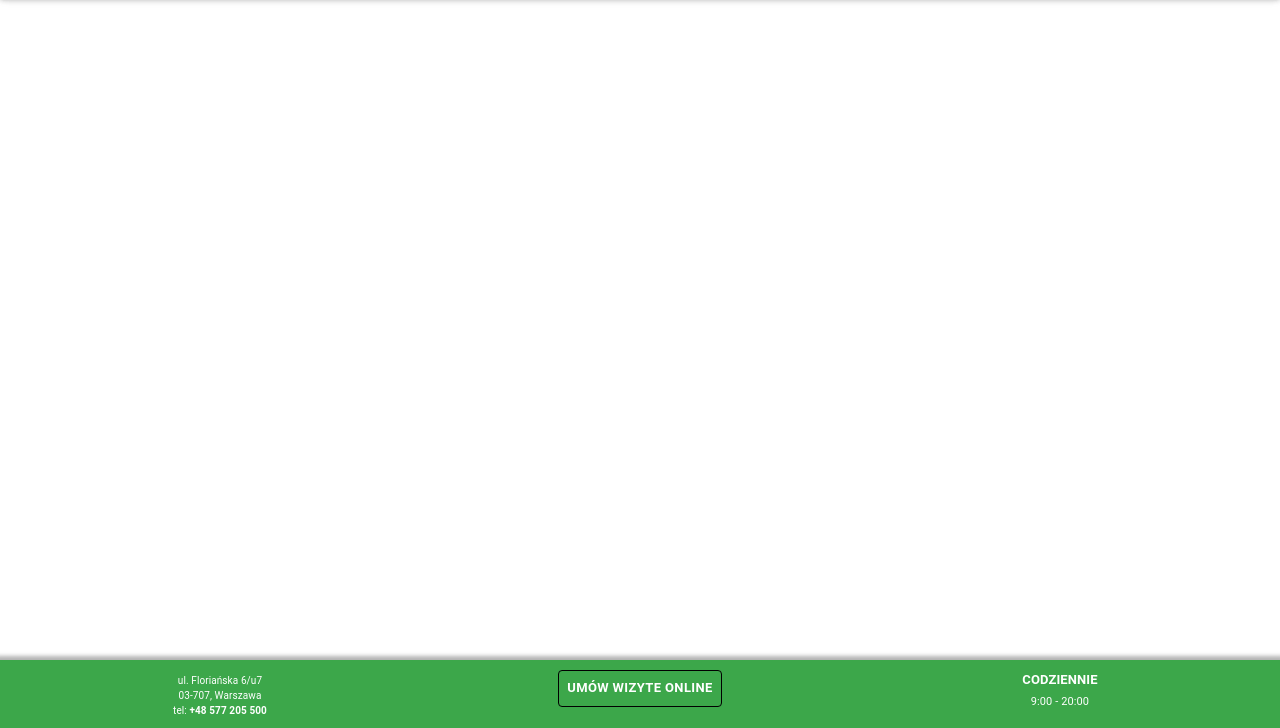
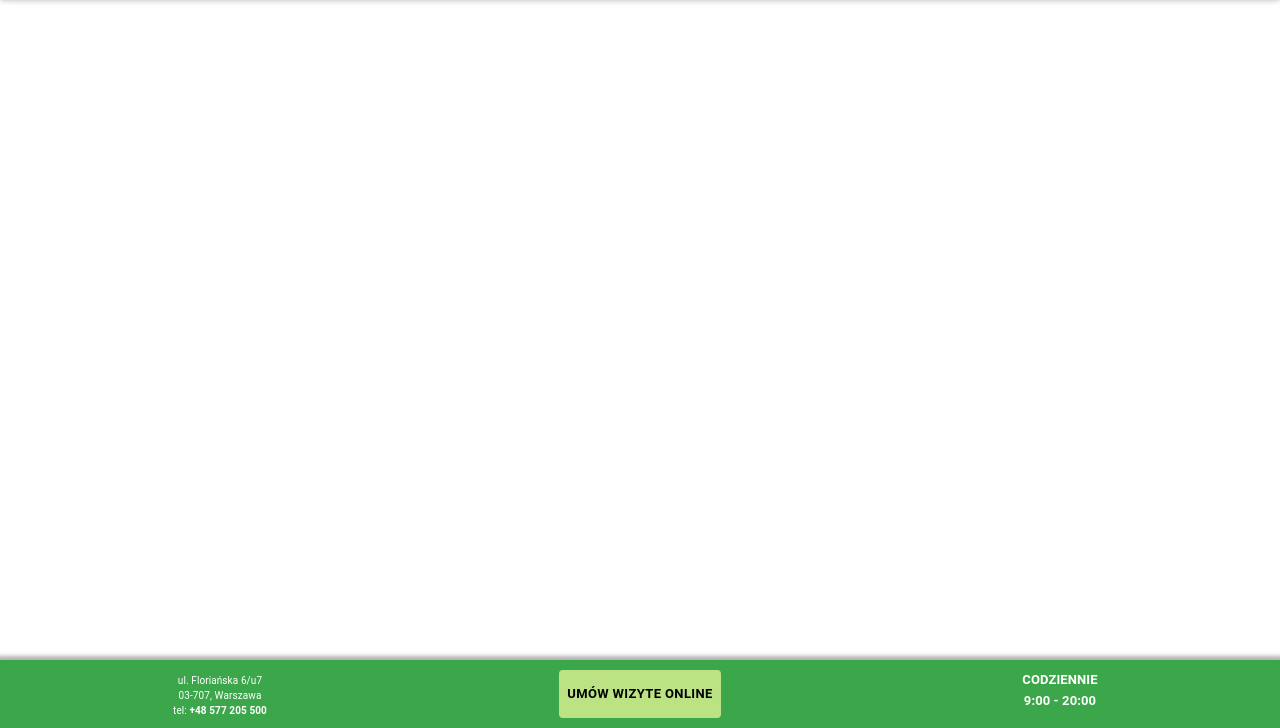
Before and after one commit to vomarchuk/kiwi-astro, an Astro site: page / in a window 1280 px wide. Shown: the part 72-800 px from the top of the page. Built offline with nearby package versions, Linux system fonts and the light colour scheme; Astro itself is replaced by a stand-in of ours.

Commit message:
separate the code into components

```diff
--- /dev/null
+++ b/src/components/Buttons/ButtonReservation.tsx
@@ -0,0 +1,16 @@
+import React from 'react'
+import styled from '@emotion/styled'
+import { theme } from '../../theme'
+import { Button } from '@mui/material'
+export const ButtonReservation = () => (
+  <ReservationButtonStyled>Umów wizyte online</ReservationButtonStyled>
+)
+
+const ReservationButtonStyled = styled(Button)`
+  height: 100%;
+  background-color: ${theme.accentColorLight};
+  color: black;
+
+  font-size: 13px;
+  font-weight: 600;
+`
--- a/src/components/Footer/Footer.tsx
+++ b/src/components/Footer/Footer.tsx
@@ -2,6 +2,7 @@ import { Button, Grid2, Typography } from '@mui/material'
 import React from 'react'
 import { theme } from '../../theme'
 import styled from '@emotion/styled'
+import { ButtonReservation } from '../Buttons/ButtonReservation'
 export const Footer = () => {
   return (
     <Grid2
@@ -31,23 +32,12 @@ export const Footer = () => {
         </Typography>
       </Grid2>
       <Grid2 size={4}>
-        <Button
-          sx={{
-            border: '1px solid black',
-            color: 'white',
-            fontSize: '13px',
-            fontWeight: '600',
-          }}
-        >
-          Umów wizyte online
-        </Button>
+        <ButtonReservation />
       </Grid2>
       <Grid2 size={4}>
         <Typography variant="h6" sx={{ fontSize: '13px', fontWeight: '600' }}>
           CODZIENNIE
-        </Typography>
-        <Typography sx={{ fontSize: '11px', mt: '3px' }}>
-          9:00 - 20:00
+          <br /> 9:00 - 20:00
         </Typography>
       </Grid2>
     </Grid2>
--- a/src/components/Sidebar/Sidebar.tsx
+++ b/src/components/Sidebar/Sidebar.tsx
@@ -7,21 +7,17 @@ import {
   Menu,
   MenuItem,
   AppBar,
-  List,
-  ListItem,
   IconButton,
   Typography,
   Toolbar,
   Box,
 } from '@mui/material'
 import MenuIcon from '@mui/icons-material/Menu'
-import FacebookIcon from '@mui/icons-material/Facebook'
-import InstagramIcon from '@mui/icons-material/Instagram'
-import { SOCIAL_LINKS } from '../../constants/SOCIAL_LINKS'
 import { LogoType } from '../LogoType/LogoType'
 import { theme } from '../../theme'
 import { PAGES } from '../../constants/PAGES'
 import { Link } from '@tanstack/react-router'
+import { SocialList } from '../SocialList/SocialList'
 const Sidebar = () => {
   const [anchorElNav, setAnchorElNav] = useState<null | HTMLElement>(null)
   const handleOpenNavMenu = (event: React.MouseEvent<HTMLElement>) =>
@@ -105,26 +101,7 @@ const Sidebar = () => {
               ))}
             </Box>
           </Box>
-          <List sx={{ display: 'flex', gap: '10%' }}>
-            <ListItem disablePadding>
-              <LinkIconStyled
-                target="_blank"
-                rel="nofollow"
-                to={SOCIAL_LINKS.FACEBOOK}
-              >
-                <FacebookIcon sx={{ fill: 'blue' }} />
-              </LinkIconStyled>
-            </ListItem>
-            <ListItem disablePadding>
-              <LinkIconStyled
-                target="_blank"
-                rel="nofollow"
-                to={SOCIAL_LINKS.INSTAGRAM}
-              >
-                <InstagramIcon sx={{ fill: 'orange' }} />
-              </LinkIconStyled>
-            </ListItem>
-          </List>
+          <SocialList />
         </Toolbar>
       </Container>
     </AppBar>
@@ -146,10 +123,3 @@ const LinkStyled = styled(Link)`
 const LinkMobileStyled = styled(Link)`
   text-decoration: none;
 `
-
-const LinkIconStyled = styled(Link)`
-  display: flex;
-  &:hover {
-    scale: 1.3;
-  }
-`
--- /dev/null
+++ b/src/components/SocialList/SocialList.tsx
@@ -0,0 +1,32 @@
+import { Link } from '@tanstack/react-router'
+import { SOCIAL_LINKS } from '../../constants/SOCIAL_LINKS'
+import styled from '@emotion/styled'
+import FacebookIcon from '@mui/icons-material/Facebook'
+import InstagramIcon from '@mui/icons-material/Instagram'
+import { List, ListItem } from '@mui/material'
+
+export const SocialList = () => (
+  <List sx={{ display: 'flex', gap: '10%' }}>
+    <ListItem disablePadding>
+      <LinkIconStyled target="_blank" rel="nofollow" to={SOCIAL_LINKS.FACEBOOK}>
+        <FacebookIcon sx={{ fill: 'blue' }} />
+      </LinkIconStyled>
+    </ListItem>
+    <ListItem disablePadding>
+      <LinkIconStyled
+        target="_blank"
+        rel="nofollow"
+        to={SOCIAL_LINKS.INSTAGRAM}
+      >
+        <InstagramIcon sx={{ fill: 'orange' }} />
+      </LinkIconStyled>
+    </ListItem>
+  </List>
+)
+
+const LinkIconStyled = styled(Link)`
+  display: flex;
+  &:hover {
+    scale: 1.3;
+  }
+`
--- a/src/theme/index.ts
+++ b/src/theme/index.ts
@@ -4,5 +4,6 @@ interface ITheme {
 
 export const theme: ITheme = {
   accentColor: 'rgb(60, 167, 74)',
+  accentColorLight: '#bbe383',
   textColor: '#757575'
 }
--- a/src/theme/theme.d.ts
+++ b/src/theme/theme.d.ts
@@ -4,6 +4,7 @@ import '@emotion/react';
 declare module '@emotion/react' {
   export interface Theme {
     accentColor: string;
+    accentColorLight: string;
     // Add other theme properties here
   }
 }
```
Also changed, not shown: src/components/Header/Header.tsx (+0 -11 lines).
